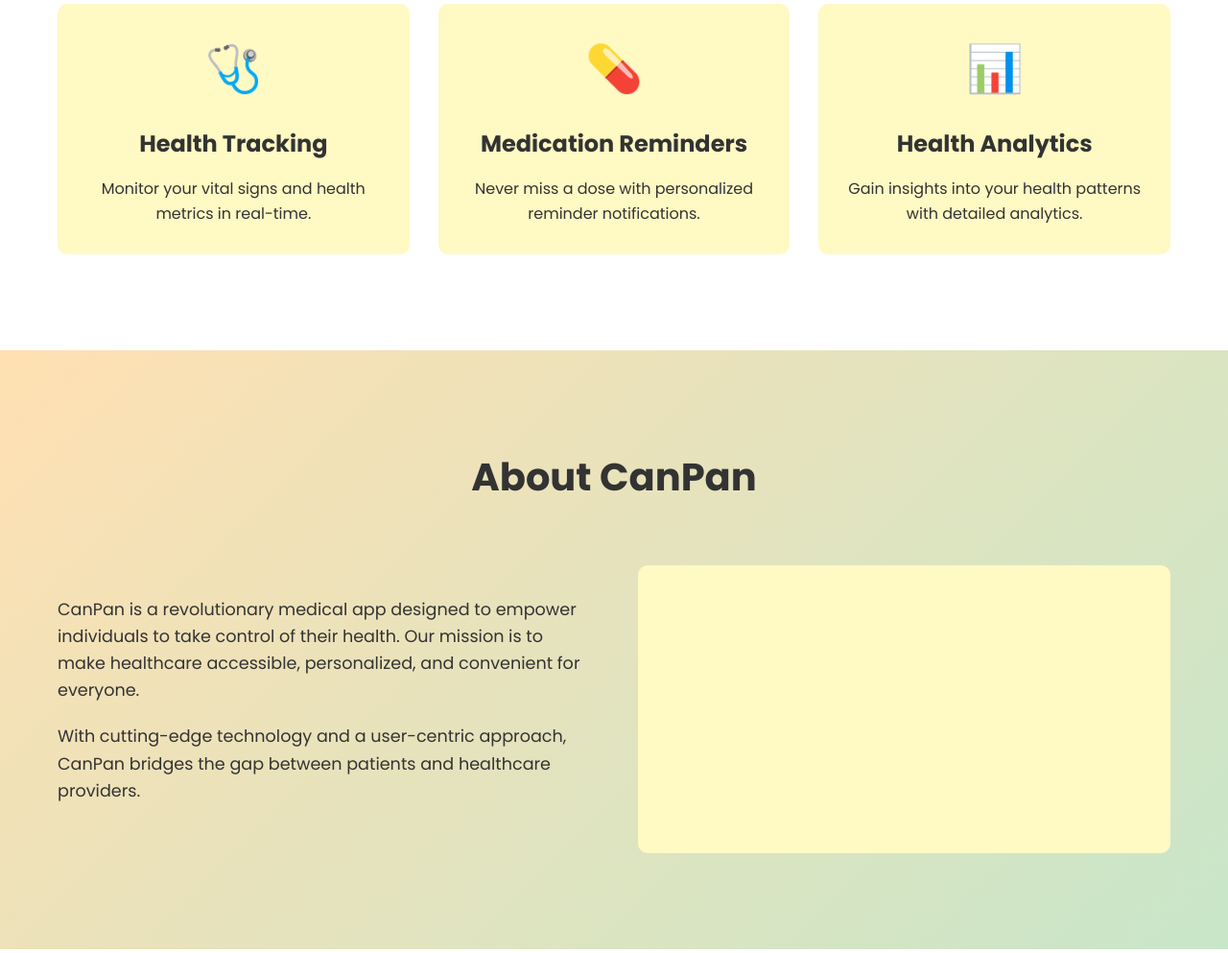
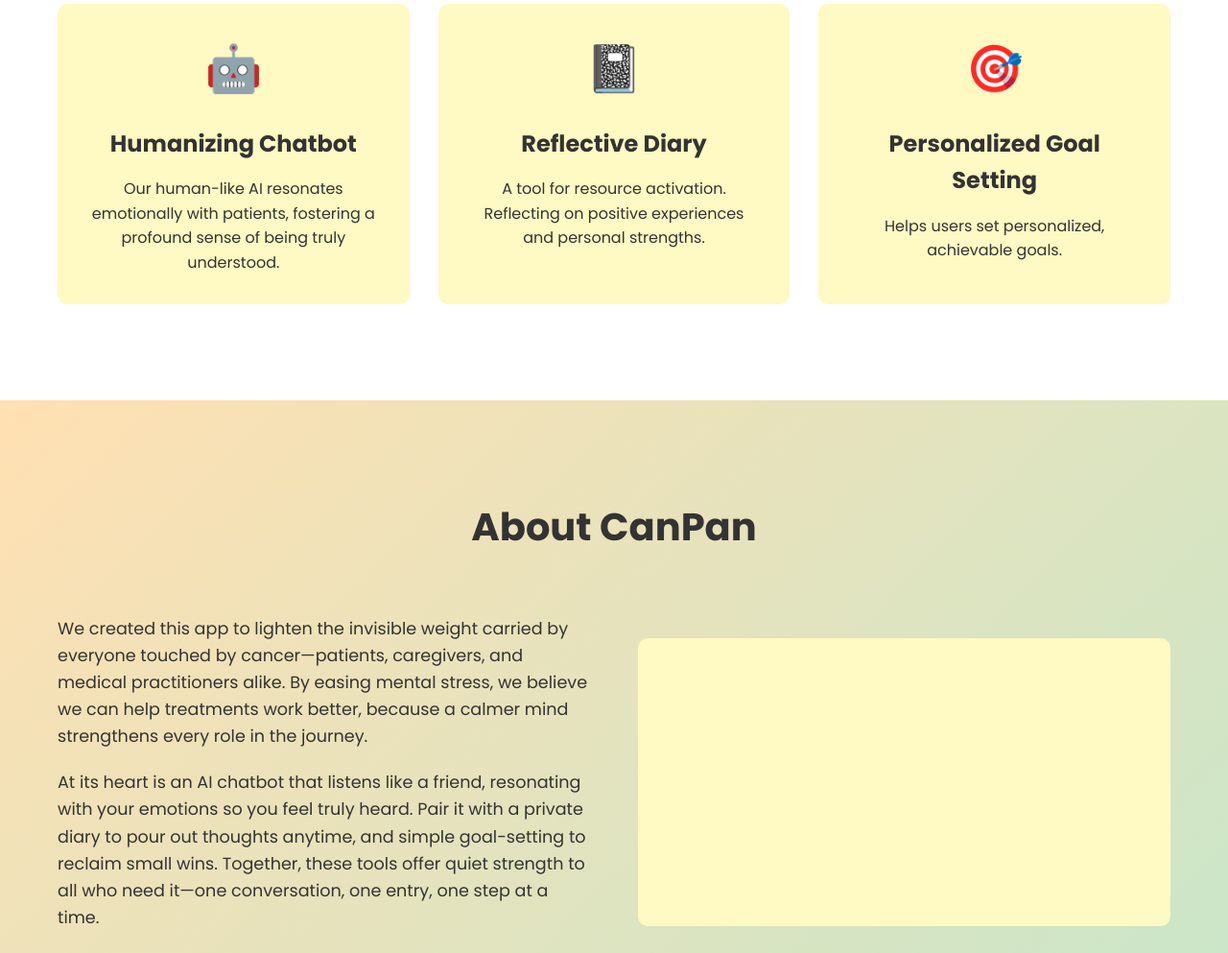
Before and after one commit to CanPan2025/canpan, a plain HTML site: page index.html in a window 1280 px wide. Shown: the part 1020-2013 px from the top of the page at 96% size. Drawn offline with Linux system fonts and the light colour scheme.

Commit message:
content update

```diff
--- a/index.html
+++ b/index.html
@@ -66,19 +66,19 @@
       <h2>Our Features</h2>
       <div class="feature-grid">
         <div class="feature-card">
-          <div class="feature-icon">🩺</div>
-          <h3>Health Tracking</h3>
-          <p>Monitor your vital signs and health metrics in real-time.</p>
+          <div class="feature-icon">🤖</div>
+          <h3>Humanizing Chatbot</h3>
+          <p>Our human-like AI resonates emotionally with patients, fostering a profound sense of being truly understood.</p>
         </div>
         <div class="feature-card">
-          <div class="feature-icon">💊</div>
-          <h3>Medication Reminders</h3>
-          <p>Never miss a dose with personalized reminder notifications.</p>
+          <div class="feature-icon">📓</div>
+          <h3>Reflective Diary</h3>
+          <p>A tool for resource activation. Reflecting on positive experiences and personal strengths.</p>
         </div>
         <div class="feature-card">
-          <div class="feature-icon">📊</div>
-          <h3>Health Analytics</h3>
-          <p>Gain insights into your health patterns with detailed analytics.</p>
+          <div class="feature-icon">🎯</div>
+          <h3>Personalized Goal Setting</h3>
+          <p>Helps users set personalized, achievable goals.</p>
         </div>
       </div>
     </div>
@@ -90,8 +90,8 @@
       <h2>About CanPan</h2>
       <div class="about-content">
         <div class="about-text">
-          <p>CanPan is a revolutionary medical app designed to empower individuals to take control of their health. Our mission is to make healthcare accessible, personalized, and convenient for everyone.</p>
-          <p>With cutting-edge technology and a user-centric approach, CanPan bridges the gap between patients and healthcare providers.</p>
+          <p>We created this app to lighten the invisible weight carried by everyone touched by cancer—patients, caregivers, and medical practitioners alike. By easing mental stress, we believe we can help treatments work better, because a calmer mind strengthens every role in the journey.</p>
+          <p>At its heart is an AI chatbot that listens like a friend, resonating with your emotions so you feel truly heard. Pair it with a private diary to pour out thoughts anytime, and simple goal-setting to reclaim small wins. Together, these tools offer quiet strength to all who need it—one conversation, one entry, one step at a time.</p>
         </div>
         <div class="about-image">
           <div class="placeholder-image"></div>
@@ -109,8 +109,8 @@
           <h3>Get in Touch</h3>
           <p>Have questions or feedback? We'd love to hear from you.</p>
           <div class="contact-details">
-            <p>📧 support@canpan.com</p>
-            <p>📞 +1 (555) 123-4567</p>
+            <p>📧 support@canpan.com (placeholder)</p>
+            <p>📞 +1 (555) 123-4567 (placeholder)</p>
           </div>
         </div>
         <div class="contact-form">
```
Also changed, not shown: 1 other file.
